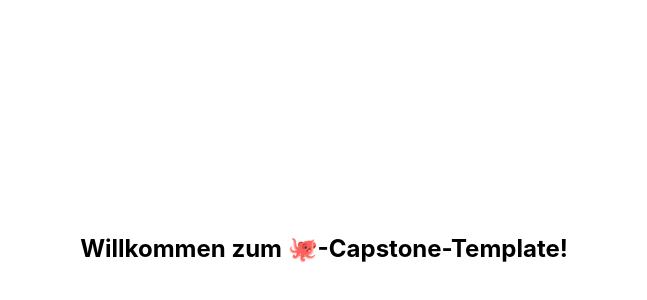
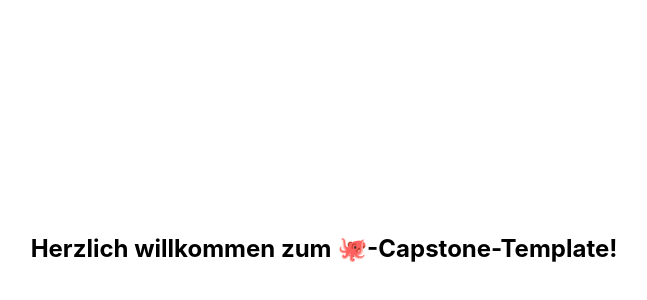
Before and after one commit to actyralf/capstone-template-ffm-web-22-1, a Next.js app: page / in a window 1280 px wide. Shown: the part 152-452 px from the top of the page, without its empty margins (316-963 px from the left). Built offline with nearby package versions, Linux system fonts and the light colour scheme.

Commit message:
change title

```diff
--- a/pages/index.js
+++ b/pages/index.js
@@ -3,7 +3,7 @@ import styled from "styled-components";
 export default function Home() {
   return (
     <StyledContainer>
-      <h1>Willkommen zum 🐙-Capstone-Template!</h1>
+      <h1>Herzlich willkommen zum 🐙-Capstone-Template!</h1>
     </StyledContainer>
   );
 }
```
